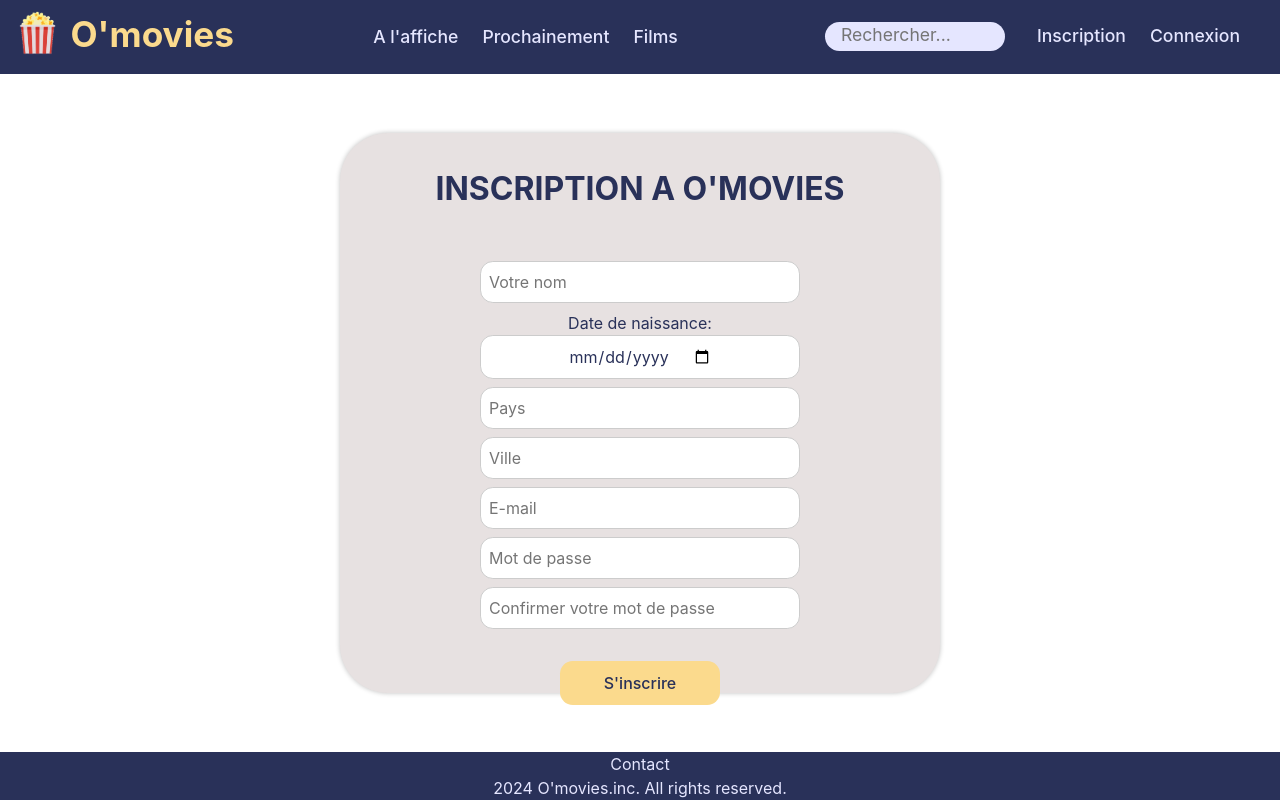
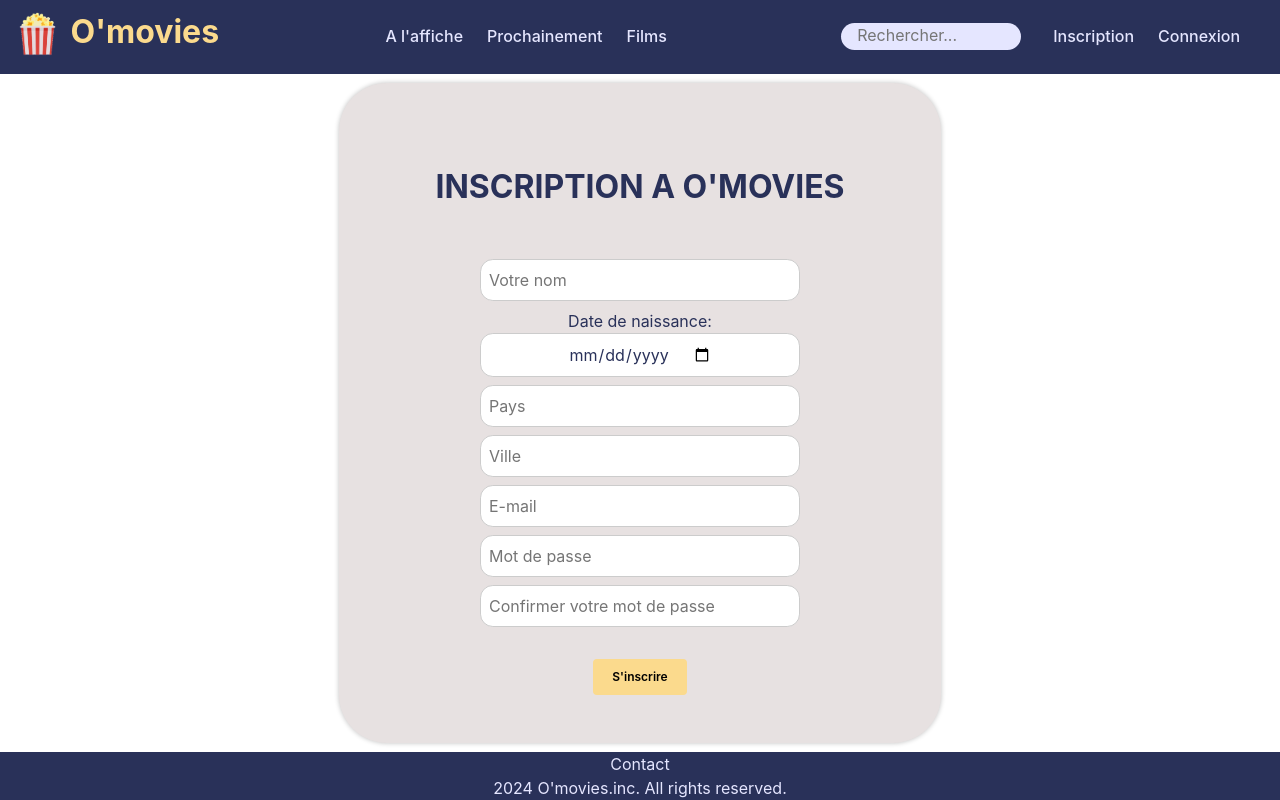
Before and after one commit to simonc56/o-movies-front, a React (Vite) app: page /inscription in a window 1280 px wide. Built offline with nearby package versions, Linux system fonts and the light colour scheme.

Commit message:
refactor: utiliser SimpleButton pour tous les boutons

```diff
--- a/src/components/App/App.tsx
+++ b/src/components/App/App.tsx
@@ -6,11 +6,12 @@ import Header from '../Header/Header';
 import MoviePage from '../MoviePage/MoviePage';
 import SignupPage from '../SignupPage/SignupPage';
 
+import theme from '../../styles/theme';
 import './App.scss';
 
 function App() {
   return (
-    <MantineProvider>
+    <MantineProvider theme={theme}>
       <div className="App" data-mantine-color-scheme="light">
         <Header />
         <Routes>
--- a/src/components/ConnectionPage/ConnectionPage.tsx
+++ b/src/components/ConnectionPage/ConnectionPage.tsx
@@ -1,5 +1,6 @@
 import { ChangeEvent, useState } from 'react';
 import { Link } from 'react-router-dom';
+import SimpleButton from '../SimpleButton/SimpleButton';
 import './ConnectionPage.scss';
 
 function ConnectionPage() {
@@ -34,9 +35,7 @@ function ConnectionPage() {
           <input type="checkbox" id="checkbox" checked={stayConnected} onChange={stayConnectedChange} />
           <label htmlFor="checkbox">Rester connecté </label>
         </div>
-        <button className="button-connexion" type="submit">
-          Connection
-        </button>
+        <SimpleButton label="Connection" />
       </form>
 
       <div>
--- a/src/components/SignupPage/SignupPage.scss
+++ b/src/components/SignupPage/SignupPage.scss
@@ -1,12 +1,20 @@
 .signup-section {
-  height: 70vh;
-  width: 75vh;
   margin: 0 auto;
   display: flex;
   background-color: rgb(231, 225, 225);
   justify-content: center;
   border-radius: 3rem;
   box-shadow: 0 0 5px rgb(192, 192, 192);
+  & form {
+    display: flex;
+    flex-direction: column;
+    align-items: center;
+    justify-content: space-between;
+    padding: 3rem 6rem;
+    & input {
+      margin-bottom: 0.5rem;
+    }
+  }
 }
 
 .form-title {
@@ -17,10 +25,6 @@
   margin-top: 2rem;
   display: flex;
   margin-bottom: 3rem;
-}
-
-.input-container {
-  margin-bottom: 0.5rem;
 }
 
 .signup-input {
@@ -34,11 +38,13 @@
   justify-content: center;
   width: 20rem;
   margin: auto;
-  cursor: pointer;
   &:focus {
     background-color: var(--color-primary);
     outline: none;
     box-shadow: 0 0 10px rgba(0, 0, 0, 0.3);
+  }
+  &:last-of-type {
+    margin-bottom: 2rem;
   }
 }
 
@@ -48,28 +54,6 @@
   color: var(--color-bg);
 }
 
-button {
-  color: var(--color-bg);
-  padding: 10px;
-  background-color: var(--color-primary);
-  border: none;
-  border-radius: 0.8rem;
-  cursor: pointer;
-  width: 10rem;
-  &:hover {
-    background-color: var(--color-bg);
-    color: var(--color-primary);
-  }
-}
-
-.button-container {
-  display: flex;
-  justify-content: center;
-  margin-top: 2rem;
-  font-size: 2vh;
-  font-weight: 500;
-}
-
 .error-message {
   color: red;
   text-align: center;
--- a/src/components/SignupPage/SignupPage.tsx
+++ b/src/components/SignupPage/SignupPage.tsx
@@ -1,4 +1,5 @@
-import { ChangeEvent, useState } from 'react';
+import { useState } from 'react';
+import SimpleButton from '../SimpleButton/SimpleButton';
 import './SignupPage.scss';
 
 function SignupPage() {
@@ -26,7 +27,6 @@ function SignupPage() {
     <section className="signup-section">
       <form onSubmit={handleSubmit}>
         <h1 className="form-title">INSCRIPTION A O'MOVIES</h1>
-        <div className="input-container">
         <input
           type="text"
           className="signup-input signup-username"
@@ -35,9 +35,9 @@ function SignupPage() {
           onChange={(e) => setUsername(e.target.value)}
           required
         />
-        </div>
-        <div className="input-container">
-          <label htmlFor="birthday" className="birthday-label">Date de naissance:</label>
+        <label htmlFor="birthday" className="birthday-label">
+          Date de naissance:
+        </label>
         <input
           id="birthday"
           className="signup-input signup-birthday"
@@ -46,8 +46,6 @@ function SignupPage() {
           onChange={(e) => setBirthday(e.target.value)}
           required
         />
-        </div>
-        <div className="input-container">
         <input
           type="text"
           className="signup-input signup-country"
@@ -56,8 +54,6 @@ function SignupPage() {
           onChange={(e) => setCountry(e.target.value)}
           required
         />
-        </div>
-        <div className="input-container">
         <input
           type="text"
           className="signup-input signup-city"
@@ -66,8 +62,6 @@ function SignupPage() {
           onChange={(e) => setCity(e.target.value)}
           required
         />
-        </div>
-        <div className="input-container">
         <input
           type="email"
           className="signup-input signup-email"
@@ -76,8 +70,6 @@ function SignupPage() {
           onChange={(e) => setEmail(e.target.value)}
           required
         />
-        </div>
-        <div className="input-container">
         <input
           type="password"
           className="signup-input signup-password"
@@ -86,8 +78,6 @@ function SignupPage() {
           onChange={(e) => setPassword(e.target.value)}
           required
         />
-        </div>
-        <div className="input-container">
         <input
           type="password"
           className="signup-input signup-confirm-password"
@@ -96,11 +86,8 @@ function SignupPage() {
           onChange={(e) => setConfirmPassword(e.target.value)}
           required
         />
-          {!passwordsMatch && <p className="error-message" >Les mots de passe ne correspondent pas</p>}
-        </div>
-        <div className="button-container">
-          <button type="submit">S'inscrire</button>
-        </div>
+        {!passwordsMatch && <p className="error-message">Les mots de passe ne correspondent pas</p>}
+        <SimpleButton label="S'inscrire" />
       </form>
     </section>
   );
--- /dev/null
+++ b/src/components/SimpleButton/SimpleButton.tsx
@@ -0,0 +1,26 @@
+import { Button } from '@mantine/core';
+import { useState } from 'react';
+
+type SimpleButtonProps = {
+  label: string;
+  // eslint-disable-next-line react/require-default-props
+  handleClick?: () => void;
+};
+
+function SimpleButton({ label, handleClick }: SimpleButtonProps) {
+  const [isHovered, setIsHovered] = useState(false);
+
+  return (
+    <Button
+      onClick={handleClick}
+      color={isHovered ? 'bg' : 'primary'}
+      autoContrast={!isHovered}
+      onMouseOver={() => setIsHovered(true)}
+      onMouseLeave={() => setIsHovered(false)}
+    >
+      {label}
+    </Button>
+  );
+}
+
+export default SimpleButton;
--- a/src/styles/_mantine.scss
+++ b/src/styles/_mantine.scss
@@ -8,17 +8,26 @@ $mantine-breakpoint-md: '62em';
 $mantine-breakpoint-lg: '75em';
 $mantine-breakpoint-xl: '88em';
 
+// ci-dessous les couleurs utilisées par le css vanilla
+// le theme mantine utilise les mêmes couleurs redéclarées dans theme.ts
+// je n'ai pas réussi à factoriser les couleurs dans un fichier unique
 :root {
-  --color: #fff;
+  --color-white: #fff;
   --color-primary: #fbda8d;
   --color-bg: #293159;
   --color-links: #e5e6ff;
 
-  --font-size-xs: 0.75rem;
-  --font-size-sm: 1rem;
-  --font-size-md: 1.1rem;
+  --font-size-xs: 0.5rem;
+  --font-size-sm: 0.75rem;
+  --font-size-md: 1rem;
   --font-size-lg: 1.3rem;
   --font-size-xl: 1.5rem;
+
+  --line-height-xs: 1.2;
+  --line-height-sm: 1.3;
+  --line-height-md: 1.4;
+  --line-height-lg: 1.5;
+  --line-height-xl: 1.6;
 }
 
 @function rem($value) {
--- /dev/null
+++ b/src/styles/theme.ts
@@ -0,0 +1,56 @@
+import { createTheme } from '@mantine/core';
+
+export default createTheme({
+  primaryColor: 'primary',
+  // ci-dessous le theme de couleurs utilisé par mantine
+  // les variables css utilisent les mêmes couleurs redéclarées dans _mantine.scss
+  // je n'ai pas réussi à factoriser les couleurs dans un fichier unique
+  colors: {
+    // 10 nuances pour chaque couleur
+    'white': ['', '', '', '', '', '', '#fff', '', '', ''],
+    'primary': ['', '', '', '', '', '', '#fbda8d', '', '', ''],
+    'bg': ['', '', '', '', '', '', '#293159', '', '', ''],
+    'links': ['', '', '', '', '', '', '#e5e6ff', '', '', ''],
+    // exemple avec ocean blue
+    'ocean-blue': [
+      '#7AD1DD',
+      '#5FCCDB',
+      '#44CADC',
+      '#2AC9DE',
+      '#1AC2D9',
+      '#11B7CD',
+      '#09ADC3',
+      '#0E99AC',
+      '#128797',
+      '#147885',
+    ],
+  },
+  fontSizes: {
+    xs: '0.5rem',
+    sm: '0.75rem',
+    md: '1rem',
+    lg: '1.3rem',
+    xl: '1.5rem',
+  },
+  lineHeights: {
+    xs: '1.2',
+    sm: '1.3',
+    md: '1.4',
+    lg: '1.5',
+    xl: '1.6',
+  },
+  headings: {
+    sizes: {
+      h1: {
+        fontSize: '2rem',
+        lineHeight: '1.5',
+        fontWeight: '500',
+      },
+      h2: {
+        fontSize: '1.5rem',
+        lineHeight: '1.6',
+        fontWeight: '500',
+      },
+    },
+  },
+});
```
Lines whose indentation alone changed are shown as unchanged.
